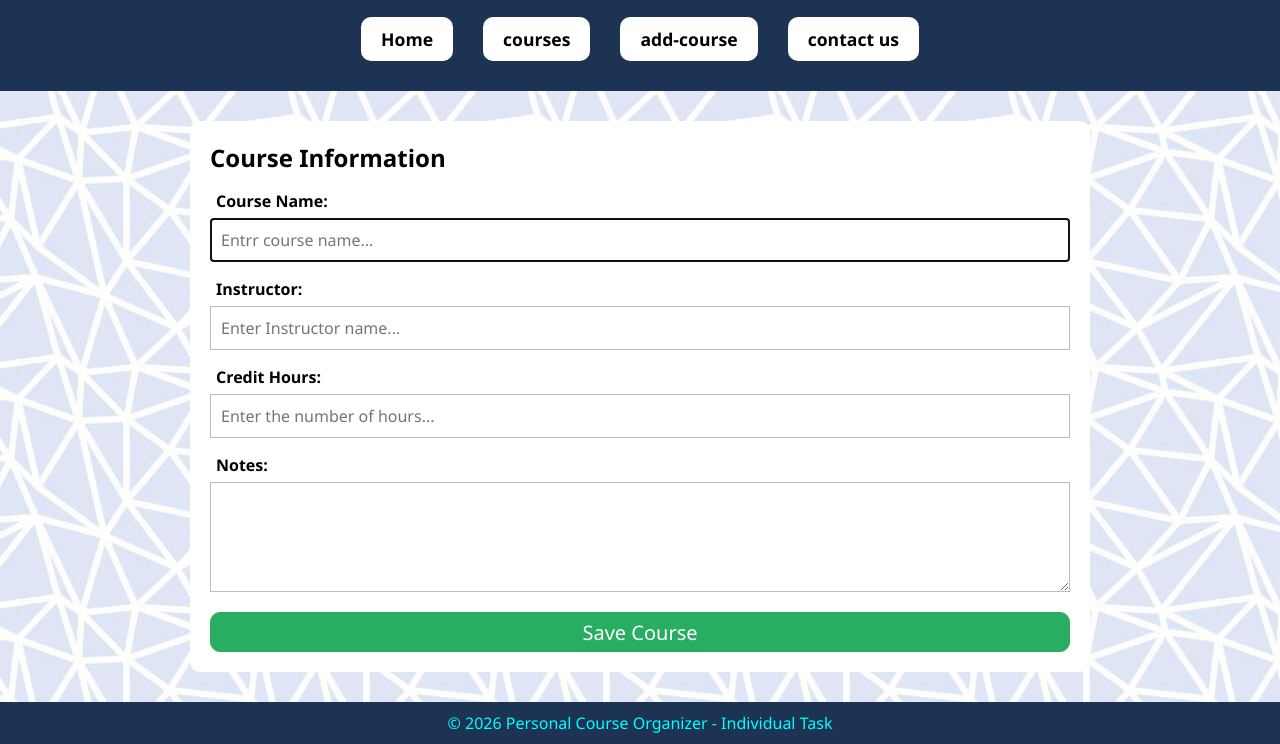
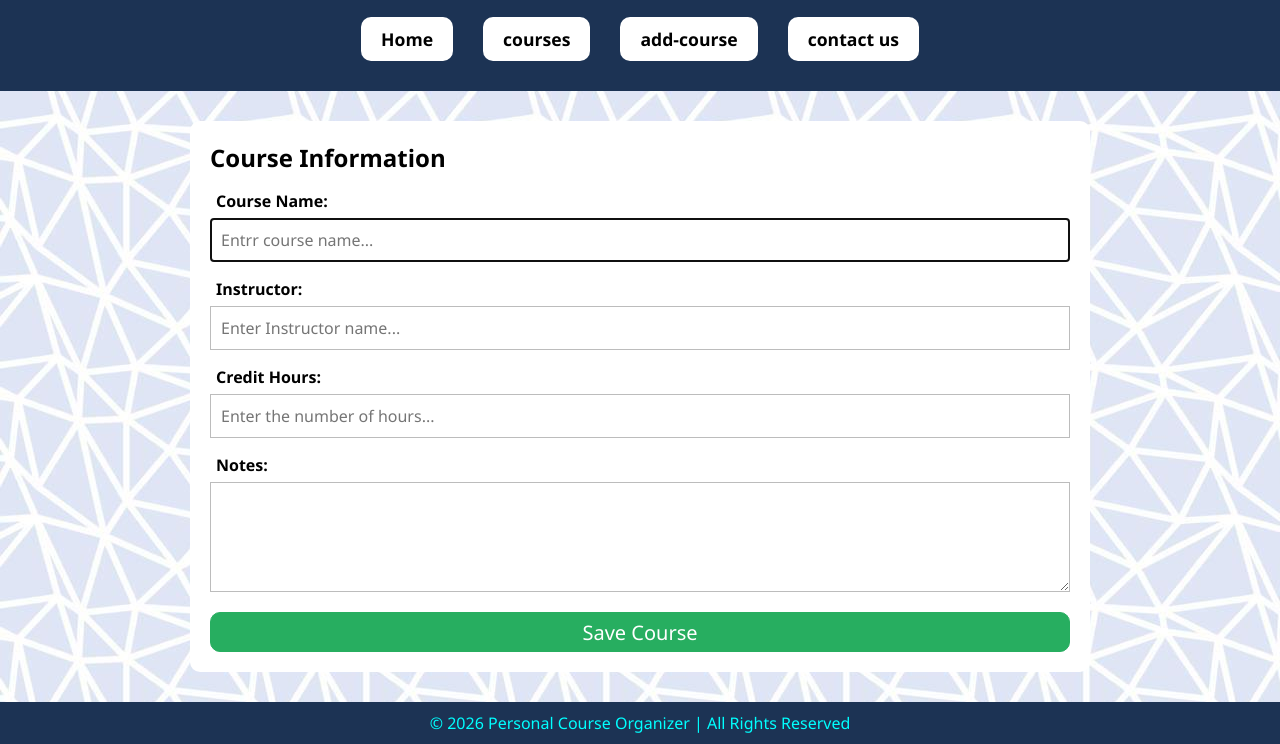
Before and after one commit to abdeenyasser/abdeenyasser.github.io, a plain HTML site: page add-course.html in a window 1280 px wide. Shown: the part 76-820 px from the top of the page. Drawn offline with Linux system fonts and the light colour scheme.

Commit message:
abdeen 1

```diff
--- a/add-course.html
+++ b/add-course.html
@@ -38,7 +38,7 @@
             </section>
          </main>
          <footer>
-            <p> &copy; 2026 Personal Course Organizer - Individual Task</p>
+            <p> &copy; 2026 Personal Course Organizer | All Rights Reserved</p>
          </footer>
 
 
```
Also changed, not shown: contact.html (+1 -1 lines), courses.html (+1 -1 lines), index.html (+1 -1 lines).
